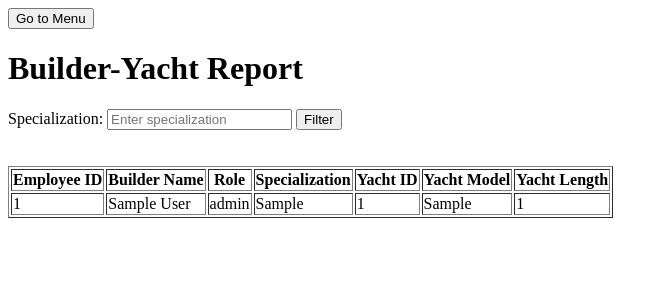
After one commit to ser0vs/imse_yacht, a Flask app: page /report_student2 in a window 1280 px wide. The commit adds this page. Shown: the top 300 px of the page, without its empty margins (0-668 px from the left). Run offline with Flask 3, Linux system fonts and the light colour scheme; tables that the repository leaves empty hold one stand-in row (values such as "Sample post").

Commit message:
report student 2 + go to menu buttons

```diff
--- a/app.py
+++ b/app.py
@@ -207,6 +207,85 @@ def update_employee_info():
         success_message=success_message,
     )
 
+@app.route("/report_student2", methods=["GET", "POST"])
+def report_student2():
+    connection = None
+    cursor = None
+    builders = []
+    specialization = ""
+
+    try:
+        if request.method == "POST":
+            # Get specialization from the form
+            specialization = request.form.get("specialization", "").strip()
+
+        connection = connect_to_database()
+        cursor = connection.cursor(dictionary=True)
+
+        # Build SQL query with optional specialization filter
+        if specialization:
+            query = """
+                SELECT
+                    b.specialization AS builderSpecialization,
+                    e.employeeID,
+                    e.name AS builderName,
+                    b.role AS builderRole,
+                    y.yachtID,
+                    y.model AS yachtModel,
+                    y.length AS yachtLength
+                FROM
+                    Builder b
+                JOIN
+                    Employee e ON b.employeeID = e.employeeID
+                JOIN
+                    CustomerOrderBuilder cob ON b.employeeID = cob.employeeID
+                JOIN
+                    CustomerOrder co ON cob.orderID = co.orderID
+                JOIN
+                    Yacht y ON co.orderID = y.orderID
+                WHERE
+                    b.specialization = %s
+                ORDER BY
+                    e.employeeID, b.role ASC, e.name ASC
+            """
+            cursor.execute(query, (specialization,))
+        else:
+            query = """
+                SELECT
+                    b.specialization AS builderSpecialization,
+                    e.employeeID,
+                    e.name AS builderName,
+                    b.role AS builderRole,
+                    y.yachtID,
+                    y.model AS yachtModel,
+                    y.length AS yachtLength
+                FROM
+                    Builder b
+                JOIN
+                    Employee e ON b.employeeID = e.employeeID
+                JOIN
+                    CustomerOrderBuilder cob ON b.employeeID = cob.employeeID
+                JOIN
+                    CustomerOrder co ON cob.orderID = co.orderID
+                JOIN
+                    Yacht y ON co.orderID = y.orderID
+                ORDER BY
+                    e.employeeID, b.role ASC, e.name ASC
+            """
+            cursor.execute(query)
+
+        builders = cursor.fetchall()
+
+    except Exception as e:
+        return f"An error occurred: {e}"
+    finally:
+        if cursor:
+            cursor.close()
+        if connection:
+            connection.close()
+
+    return render_template("report_student2.html", builders=builders)
+
 
 if __name__ == "__main__":
     app.run(host="0.0.0.0", port=5001, debug=True)
--- a/templates/index.html
+++ b/templates/index.html
@@ -28,8 +28,11 @@
         <br>
         <button type="submit">Place Order (student 1)</button>
     </form>
+    <br>
     <form action="/usecase_student2" method="post">
         <button type="submit">Add order to Employee (student 2)</button>
     </form>
+    <br>
+    <a href="/report_student2"><button type="button">View Builder-Yacht Report (student 2)</button></a>
 </body>
 </html>
--- /dev/null
+++ b/templates/report_student2.html
@@ -0,0 +1,51 @@
+<!DOCTYPE html>
+<html lang="en">
+<head>
+    <meta charset="UTF-8">
+    <meta name="viewport" content="width=device-width, initial-scale=1.0">
+    <title>Builder-Yacht Report</title>
+</head>
+<body>
+    <form action="/" method="get">
+        <button type="submit">Go to Menu</button>
+    </form>
+    <h1>Builder-Yacht Report</h1>
+    <form action="/report_student2" method="post">
+        <label for="specialization">Specialization:</label>
+        <input type="text" id="specialization" name="specialization" placeholder="Enter specialization">
+        <button type="submit">Filter</button>
+    </form>
+
+    <br><br>
+    {% if builders %}
+        <table border="1">
+            <thead>
+                <tr>
+                    <th>Employee ID</th>
+                    <th>Builder Name</th>
+                    <th>Role</th>
+                    <th>Specialization</th>
+                    <th>Yacht ID</th>
+                    <th>Yacht Model</th>
+                    <th>Yacht Length</th>
+                </tr>
+            </thead>
+            <tbody>
+                {% for row in builders %}
+                    <tr>
+                        <td>{{ row['employeeID'] }}</td>
+                        <td>{{ row['builderName'] }}</td>
+                        <td>{{ row['builderRole'] }}</td>
+                        <td>{{ row['builderSpecialization'] }}</td>
+                        <td>{{ row['yachtID'] }}</td>
+                        <td>{{ row['yachtModel'] }}</td>
+                        <td>{{ row['yachtLength'] }}</td>
+                    </tr>
+                {% endfor %}
+            </tbody>
+        </table>
+    {% else %}
+        <p>No data available for the given specialization.</p>
+    {% endif %}
+</body>
+</html>
--- a/templates/usecase_student2.html
+++ b/templates/usecase_student2.html
@@ -6,6 +6,10 @@
     <title>Assign Order to Employee</title>
 </head>
 <body>
+    <form action="/" method="get">
+        <button type="submit">Go to Menu</button>
+    </form>
+
     <h1>Use Case of Student 2 (Ovsiannikov)</h1>
 
     <!-- Assignment Form -->
```
